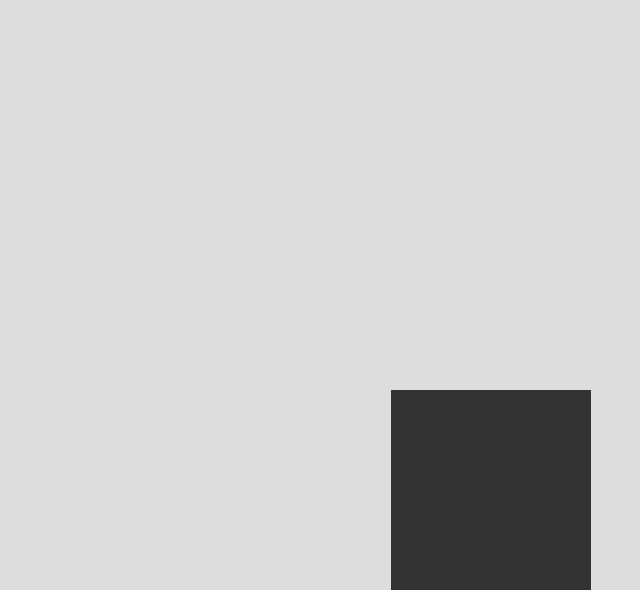
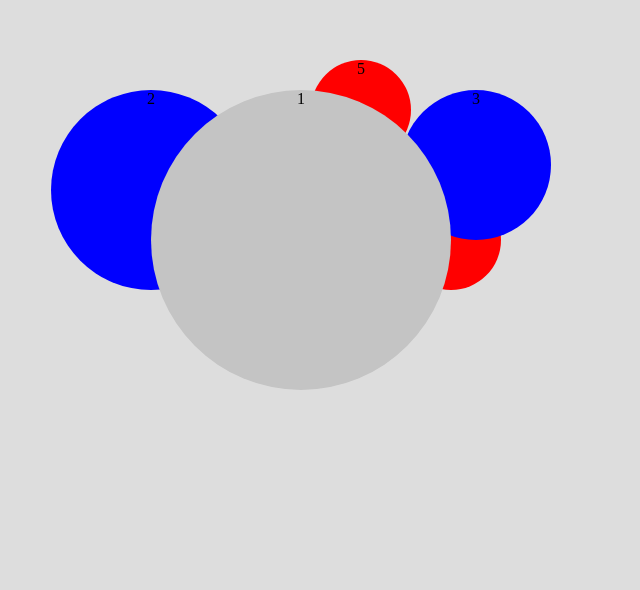
Before and after one commit to Lsohee/Projec_MyPortfolio, a plain HTML site: page index.html in a window 1280 px wide. Shown: the part 210-800 px from the top of the page, without its empty margins (149-789 px from the left). Drawn offline with Linux system fonts and the light colour scheme.

Commit message:
물체 5개 (I,MY,Me,Mine,Myself)생성

```diff
--- a/css/setting.scss
+++ b/css/setting.scss
@@ -1,14 +1,36 @@
 *{margin:0; padding:0;}
+@mixin cricle-stlye ($width, $height,$color,$z-index,$left,$top:300px) {
+  width:$width;
+  height:$height;
+  background-color: $color;
+  border-radius: 50%;
+  text-align: center;
+  position: absolute;
+  z-index: $z-index;
+  left:$left;
+  top:$top;
+
+}
 #container{
   width:100vw;
   height:100vh;
   background-color: #dddddd;
-  display: flex;
-  justify-content: center;
-  align-items: flex-end;
-  &>div{
-    width:200px;
-    height:200px;
-    background-color: #333;
+  // display: flex;
+  // justify-content: center;
+  // align-items: center;
+  &>div:nth-child(1){
+    @include cricle-stlye(300px,300px, #c4c4c4, 5,300px );
+  }
+  &>div:nth-child(2){
+    @include cricle-stlye(200px, 200px, blue, 4, 200px)
+  }
+  &>div:nth-child(3){
+    @include cricle-stlye(150px, 150px, blue, 3, 550px)
+  }
+  &>div:nth-child(4){
+    @include cricle-stlye(100px, 100px, red, 2, 550px,400px)
+  }
+  &>div:nth-child(5){
+    @include cricle-stlye(100px, 100px, red, 2, 460px,270px)
   }
 }
--- a/index.html
+++ b/index.html
@@ -6,11 +6,15 @@
   <meta name="viewport" content="width=device-width, initial-scale=1.0">
   <title>Document</title>
   <link rel="stylesheet" href="./css/style.css">
-  <script type="text/javascript" src="./js/module/moving.js"></script>
+  <script type="module" src="./js/module/moving.js"></script>
 </head>
 <body>
   <div id="container">
-    <div></div>
+    <div>1</div>
+    <div>2</div>
+    <div>3</div>
+    <div>4</div>
+    <div>5</div>
   </div>
 </body>
 </html>
--- a/js/module.js
+++ b/js/module.js
@@ -1,4 +1,5 @@
-// import { movingObj } from "./module/moving";
-// console.log(movingObj);
+import { root } from "./module/moving";
+console.log(root);
 // ? js 허브 파일을 만드는 방법을 모르겠음
 // ? 계속 따라했는데 안됨
+// memo script 태그에 type = "module" 쓰기로 해결
--- a/js/module/moving.js
+++ b/js/module/moving.js
@@ -1,3 +1,5 @@
-const movingObj = document.getElementById("container");
-console.log(movingObj);
+export const root = document.getElementById("container");
+console.log(root);
+const movingObjI = document.querySelector("#container>div:nth-child(1)")
+console.log(movingObjI);
 // ? 왜 콘솔 찍었는데 movingObj가 null로 나올까나
```
Also changed, not shown: css/setting.css, 1 other file.
